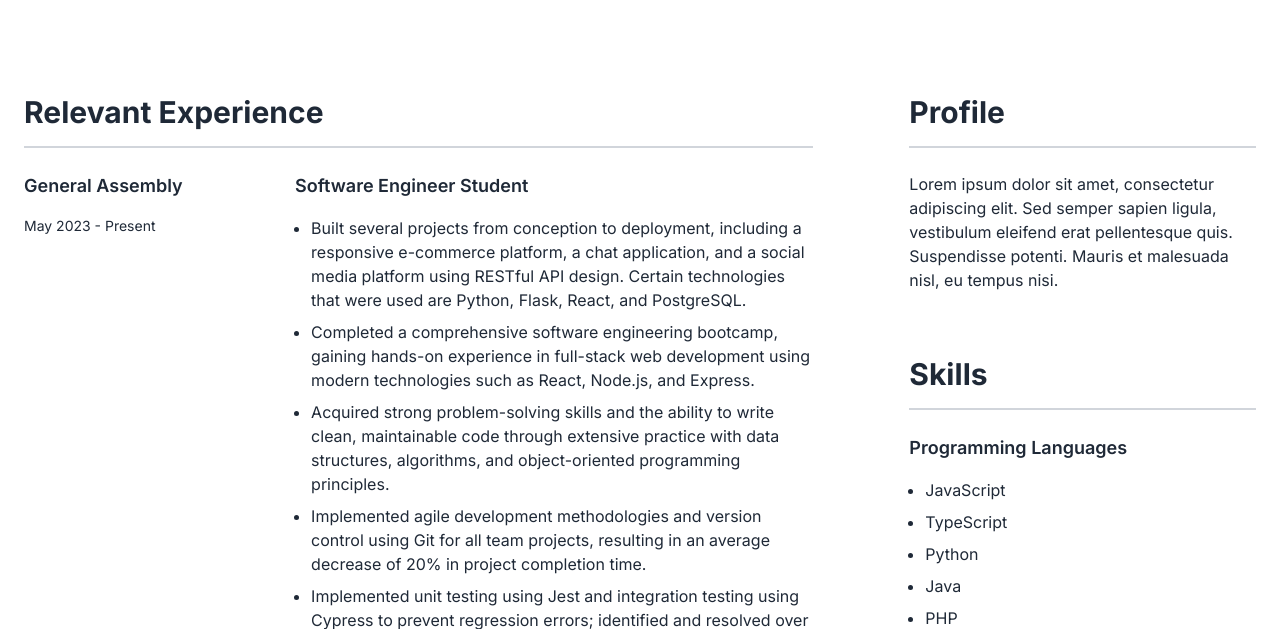
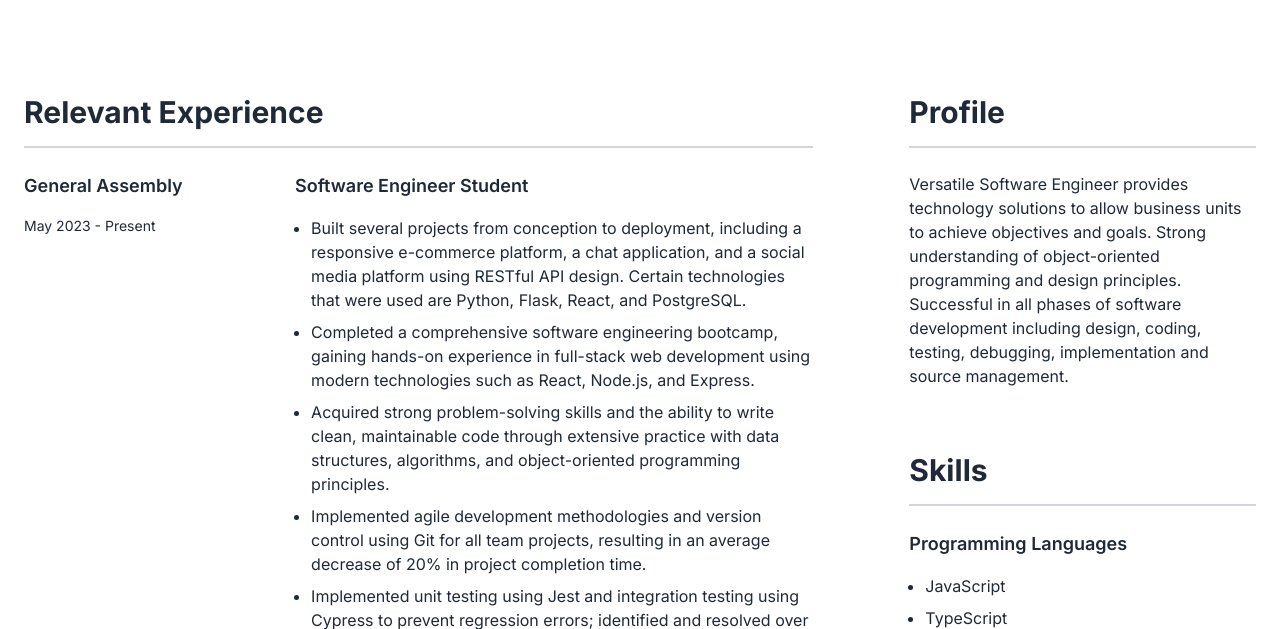
Before and after one commit to kamsingh2050/my-resume-page, a Flask app: page / in a window 1280 px wide. Shown: the part 264-893 px from the top of the page. Run offline with Flask 3, Linux system fonts and the light colour scheme.

Commit message:
added profile

```diff
--- a/templates/home.html
+++ b/templates/home.html
@@ -218,9 +218,7 @@
             <!-- Profile -->
             <h3>Profile</h3>
             <p>
-              Lorem ipsum dolor sit amet, consectetur adipiscing elit. Sed
-              semper sapien ligula, vestibulum eleifend erat pellentesque quis.
-              Suspendisse potenti. Mauris et malesuada nisl, eu tempus nisi.
+                Versatile Software Engineer provides technology solutions to allow business units to achieve objectives and goals. Strong understanding of object-oriented programming and design principles. Successful in all phases of software development including design, coding, testing, debugging, implementation and source management.
             </p>
 
             <!-- Skills -->
```
